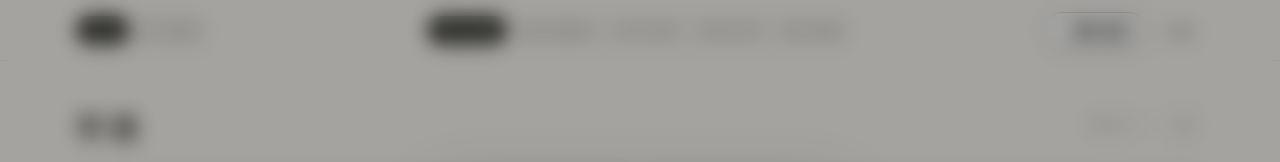
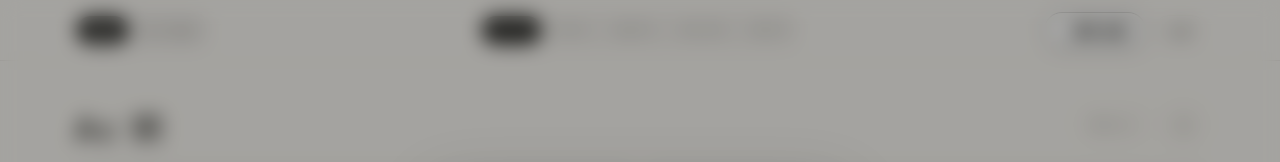
Before and after one commit to lxy3312/ether-portrait, a plain HTML site: page vote.html in a window 1280 px wide. Shown: the top 162 px of the page. Drawn offline with Linux system fonts and the light colour scheme.

Commit message:
vote: rename 10 candidates to Actinide elements (Ac-Cf)

```diff
--- a/vote.html
+++ b/vote.html
@@ -3,7 +3,7 @@
 <head>
 <meta charset="UTF-8" />
 <meta name="viewport" content="width=device-width, initial-scale=1.0, maximum-scale=1.0, user-scalable=no, viewport-fit=cover" />
-<title>选款 · lxy3312</title>
+<title>Ac—Cf · lxy3312</title>
 <style>
   :root {
     --bg: #f5f3ef;
@@ -1083,7 +1083,7 @@
 <div class="lb" id="lb">
   <div class="lb-top">
     <div class="lb-left">
-      <span class="lb-id" id="lbId">苹果</span>
+      <span class="lb-id" id="lbId">Ac 锕</span>
       <div class="lb-seg">
         <button id="lbFrontBtn" onclick="setLbSide('front')">FRONT</button>
         <button id="lbBackBtn" onclick="setLbSide('back')">BACK</button>
@@ -1153,16 +1153,16 @@
 
 <script>
 const ITEMS = [
-  { id: "01", name: "苹果", front: "vote-img/front_base.webp?v=6", back: "vote-img/01_b.webp?v=6", frontDetail: "vote-img/d_front_base.webp?v=6", backDetail: "vote-img/d_01_b.webp?v=6" },
-  { id: "02", name: "香蕉", front: "vote-img/02_f.webp?v=6", back: "vote-img/back_boy04.webp?v=6", frontDetail: "vote-img/d_02_b.webp?v=6", backDetail: "vote-img/d_front_base.webp?v=6" },
-  { id: "03", name: "凤梨", front: "vote-img/front_base.webp?v=6", back: "vote-img/03_b.webp?v=6", frontDetail: "vote-img/d_front_base.webp?v=6", backDetail: "vote-img/d_03_b.webp?v=6" },
-  { id: "04", name: "猕猴桃", front: "vote-img/front_base.webp?v=6", back: "vote-img/04_b.webp?v=6", frontDetail: "vote-img/d_front_base.webp?v=6", backDetail: "vote-img/d_04_b.webp?v=6" },
-  { id: "05", name: "桃子", front: "vote-img/front_base.webp?v=6", back: "vote-img/05_b.webp?v=6", frontDetail: "vote-img/d_front_base.webp?v=6", backDetail: "vote-img/d_05_b.webp?v=6" },
-  { id: "06", name: "青提", front: "vote-img/06_f.webp?v=6", back: "vote-img/back_boy04.webp?v=6", frontDetail: "vote-img/d_06_b.webp?v=6", backDetail: "vote-img/d_front_base.webp?v=6" },
-  { id: "07", name: "草莓", front: "vote-img/07_f.webp?v=6", back: "vote-img/06_b.webp?v=6", frontDetail: "vote-img/d_07_f.webp?v=6", backDetail: "vote-img/d_06_b.webp?v=6" },
-  { id: "08", name: "芒果", front: "vote-img/08_f.webp?v=6", back: "vote-img/08_b.webp?v=6", frontDetail: "vote-img/d_08_b.webp?v=6", backDetail: "vote-img/d_08_f.webp?v=6" },
-  { id: "09", name: "西瓜", front: "vote-img/front_base.webp?v=6", back: "vote-img/09_b.webp?v=6", frontDetail: "vote-img/d_front_base.webp?v=6", backDetail: "vote-img/d_09_b.webp?v=6" },
-  { id: "10", name: "樱桃", front: "vote-img/10_f.webp?v=6", back: "vote-img/back_boy04.webp?v=6", frontDetail: "vote-img/d_10_b.webp?v=6", backDetail: "vote-img/d_front_base.webp?v=6" }
+  { id: "01", name: "Ac 锕", front: "vote-img/front_base.webp?v=6", back: "vote-img/01_b.webp?v=6", frontDetail: "vote-img/d_front_base.webp?v=6", backDetail: "vote-img/d_01_b.webp?v=6" },
+  { id: "02", name: "Th 钍", front: "vote-img/02_f.webp?v=6", back: "vote-img/back_boy04.webp?v=6", frontDetail: "vote-img/d_02_b.webp?v=6", backDetail: "vote-img/d_front_base.webp?v=6" },
+  { id: "03", name: "Pa 镤", front: "vote-img/front_base.webp?v=6", back: "vote-img/03_b.webp?v=6", frontDetail: "vote-img/d_front_base.webp?v=6", backDetail: "vote-img/d_03_b.webp?v=6" },
+  { id: "04", name: "U 铀", front: "vote-img/front_base.webp?v=6", back: "vote-img/04_b.webp?v=6", frontDetail: "vote-img/d_front_base.webp?v=6", backDetail: "vote-img/d_04_b.webp?v=6" },
+  { id: "05", name: "Np 镎", front: "vote-img/front_base.webp?v=6", back: "vote-img/05_b.webp?v=6", frontDetail: "vote-img/d_front_base.webp?v=6", backDetail: "vote-img/d_05_b.webp?v=6" },
+  { id: "06", name: "Pu 钚", front: "vote-img/06_f.webp?v=6", back: "vote-img/back_boy04.webp?v=6", frontDetail: "vote-img/d_06_b.webp?v=6", backDetail: "vote-img/d_front_base.webp?v=6" },
+  { id: "07", name: "Am 镅", front: "vote-img/07_f.webp?v=6", back: "vote-img/06_b.webp?v=6", frontDetail: "vote-img/d_07_f.webp?v=6", backDetail: "vote-img/d_06_b.webp?v=6" },
+  { id: "08", name: "Cm 锔", front: "vote-img/08_f.webp?v=6", back: "vote-img/08_b.webp?v=6", frontDetail: "vote-img/d_08_b.webp?v=6", backDetail: "vote-img/d_08_f.webp?v=6" },
+  { id: "09", name: "Bk 锫", front: "vote-img/front_base.webp?v=6", back: "vote-img/09_b.webp?v=6", frontDetail: "vote-img/d_front_base.webp?v=6", backDetail: "vote-img/d_09_b.webp?v=6" },
+  { id: "10", name: "Cf 锎", front: "vote-img/10_f.webp?v=6", back: "vote-img/back_boy04.webp?v=6", frontDetail: "vote-img/d_10_b.webp?v=6", backDetail: "vote-img/d_front_base.webp?v=6" }
 ];
 
 const BLANK = {
@@ -1235,7 +1235,7 @@ function renderSteps() {
     return;
   }
   el.style.visibility = 'visible';
-  const labels = ['苹果·香蕉', '凤梨·猕猴桃', '桃子·青提', '草莓·芒果', '西瓜·樱桃'];
+  const labels = ['Ac·Th', 'Pa·U', 'Np·Pu', 'Am·Cm', 'Bk·Cf'];
   const shortLabels = ['1', '2', '3', '4', '5'];
   const mobile = window.innerWidth <= 980;
   el.innerHTML = [0,1,2,3,4].map(i => {
```
